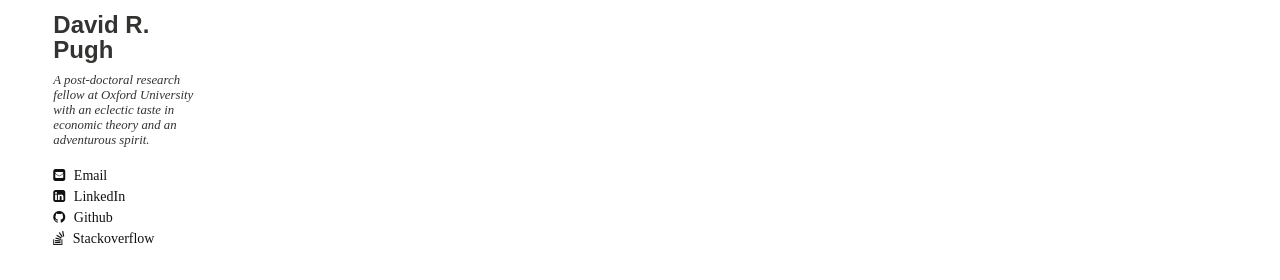
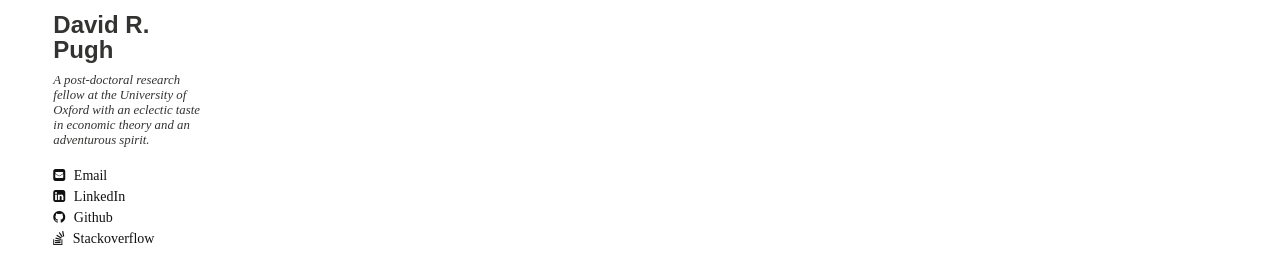
Before and after one commit to Lcpssm/davidrpugh.github.io, a Jekyll site: the page built from index.md, in a window 1280 px wide. Shown: the part 601-881 px from the top of the page. Built offline with Jekyll 4.4.1, drawn with Linux system fonts in a browser that asks for light colours; nearby versions of some CDN libraries; some web fonts are replaced.

Commit message:
Fixed typo in UoO name.

```diff
--- a/_config.yml
+++ b/_config.yml
@@ -28,7 +28,7 @@ kramdown:
 owner:
   name: David R. Pugh
   avatar: bio-photo.jpg
-  bio: "A post-doctoral research fellow at Oxford University with an eclectic taste in economic theory and an adventurous spirit."
+  bio: "A post-doctoral research fellow at the University of Oxford with an eclectic taste in economic theory and an adventurous spirit."
   email: david.pugh@maths.ox.ac.uk
   disqus-shortname:
   twitter: #username
```
